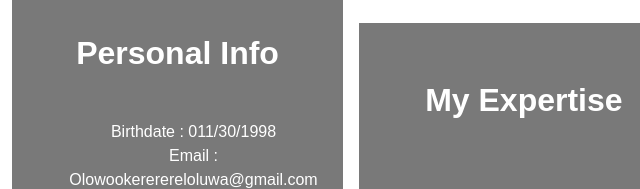
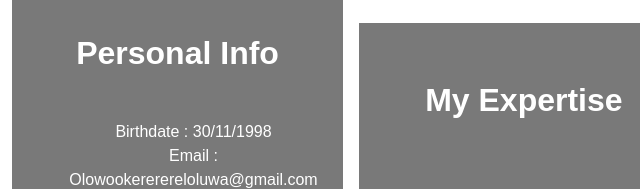
Before and after one commit to Raesammurd/pertfolio, a plain HTML site: page index.html in a window 1280 px wide. Shown: the part 880-1069 px from the top of the page, 463-1103 px from the left. Drawn offline with nearby package versions, Linux system fonts and the light colour scheme; some icons are missing.

Commit message:
third commit

```diff
--- a/index.html
+++ b/index.html
@@ -100,7 +100,7 @@
             <h3 class="abt-heading">Personal Info</h3>
             <span class=""></span>
             <ul class="">
-              <li><span>Birthdate</span> : 011/30/1998</li>
+              <li><span>Birthdate</span> : 30/11/1998</li>
               <li><span>Email</span> : Olowookererereloluwa@gmail.com</li>
               <li><span>Phone</span> : + 234 7036617102</li>
               <li><span>Skype</span> : Olowookere Rereloluwa</li>
```
